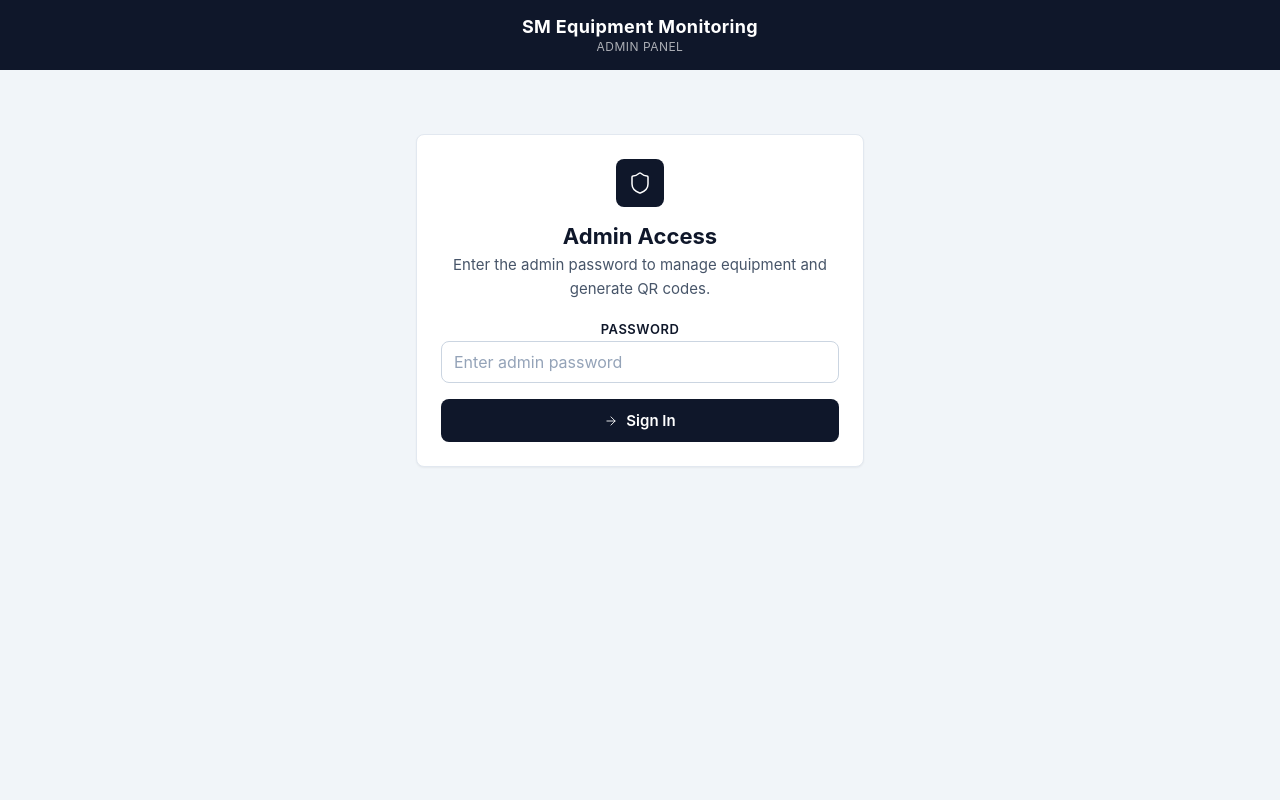
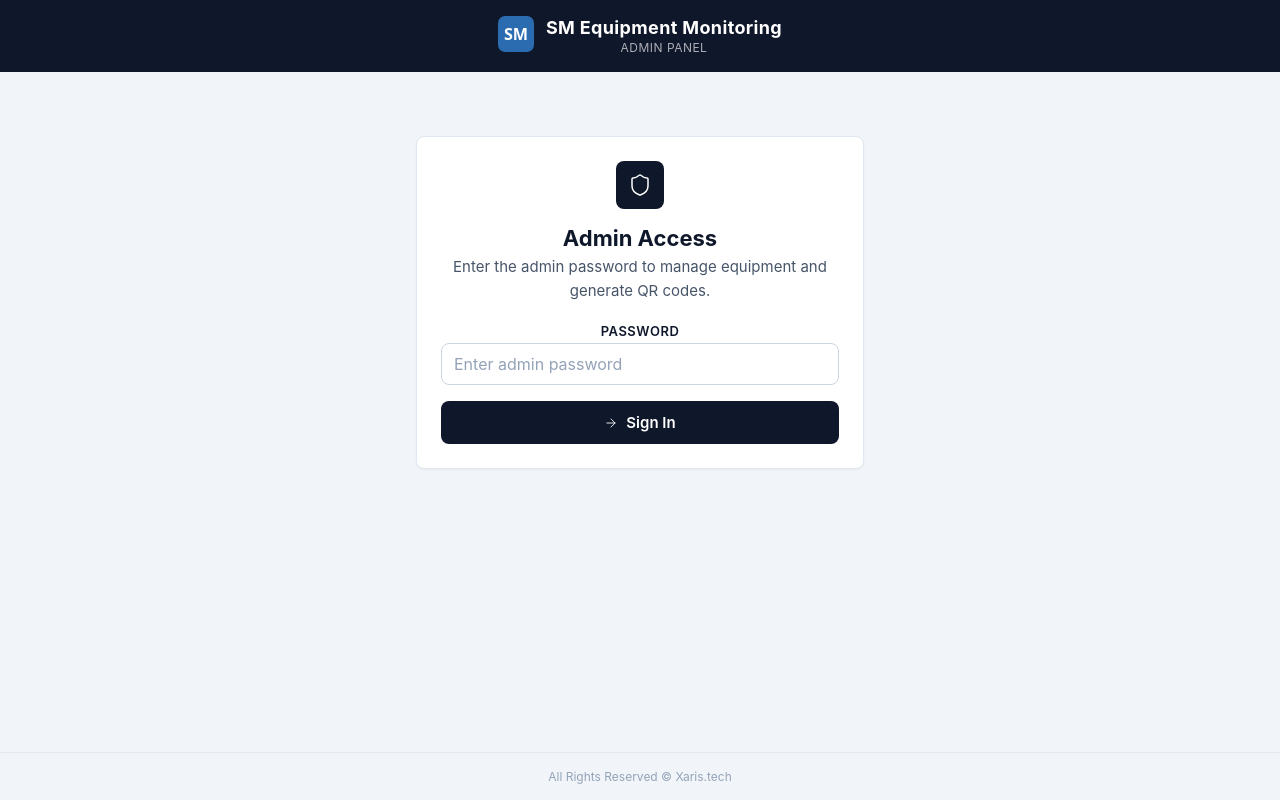
Before and after one commit to xaris-tech/sm-eq-monitoring, a plain HTML site: page admin.html in a window 1280 px wide. Drawn offline with nearby package versions, Linux system fonts and the light colour scheme.

Commit message:
Add footer, SM logo placeholder, and update admin password

```diff
--- a/admin.html
+++ b/admin.html
@@ -25,8 +25,18 @@
 </head>
 <body>
   <header>
-    <div class="header-title">SM Equipment Monitoring</div>
-    <div class="header-sub">Admin Panel <span id="mockBadge" class="hidden" style="display:none">(mock)</span></div>
+    <div class="header-content">
+      <div class="header-logo">
+        <svg viewBox="0 0 40 40" fill="none">
+          <rect width="40" height="40" rx="8" fill="#2b6cb0"/>
+          <text x="50%" y="55%" dominant-baseline="middle" text-anchor="middle" fill="white" font-family="system-ui" font-weight="800" font-size="18">SM</text>
+        </svg>
+      </div>
+      <div>
+        <div class="header-title">SM Equipment Monitoring</div>
+        <div class="header-sub">Admin Panel <span id="mockBadge" class="hidden" style="display:none">(mock)</span></div>
+      </div>
+    </div>
   </header>
 
   <main>
@@ -188,6 +198,8 @@
     </section>
   </main>
 
+  <footer>All Rights Reserved &copy; Xaris.tech</footer>
+
   <script>lucide.createIcons()</script>
   <script src="js/admin.js?v=3"></script>
 </body>
--- a/css/style.css
+++ b/css/style.css
@@ -1064,6 +1064,28 @@ input:focus {
   }
 }
 
+footer {
+  text-align: center;
+  padding: var(--space-4);
+  font-size: 0.75rem;
+  color: var(--text-muted);
+  border-top: 1px solid var(--border-light);
+  margin-top: var(--space-6);
+}
+
+.header-content {
+  display: flex;
+  align-items: center;
+  justify-content: center;
+  gap: var(--space-3);
+}
+
+.header-logo svg {
+  width: 36px;
+  height: 36px;
+  border-radius: var(--radius-sm);
+}
+
 @media (min-width: 480px) {
   main {
     padding: var(--space-8) var(--space-4);
--- a/js/api.js
+++ b/js/api.js
@@ -203,7 +203,7 @@ function mockSubmitChecklist(payload) {
 }
 
 function mockAdminLogin(password) {
-  if (password === 'admin123') {
+  if (password === '#Isaiah40:3!') {
     const token = crypto.randomUUID()
     mockStore.adminToken = token
     return { success: true, token }
--- a/server/routes/admin.js
+++ b/server/routes/admin.js
@@ -6,7 +6,7 @@ const { requireAdmin } = require('../middleware/adminAuth')
 
 const router = Router()
 
-const ADMIN_PASSWORD = process.env.ADMIN_PASSWORD || 'admin123'
+const ADMIN_PASSWORD = process.env.ADMIN_PASSWORD || '#Isaiah40:3!'
 const EQ_SHEET = 'Equipment'
 const EQ_HEADERS = ['item_id', 'item_name', 'type', 'description', 'stock', 'status']
 const LOG_SHEET = 'BorrowLog'
```
Also changed, not shown: borrow.html (+14 -2 lines), comms-checklist.html (+14 -2 lines), equipment-qrs.html (+14 -2 lines), index.html (+14 -2 lines), test-qrs.html (+14 -2 lines), 1 other file.
